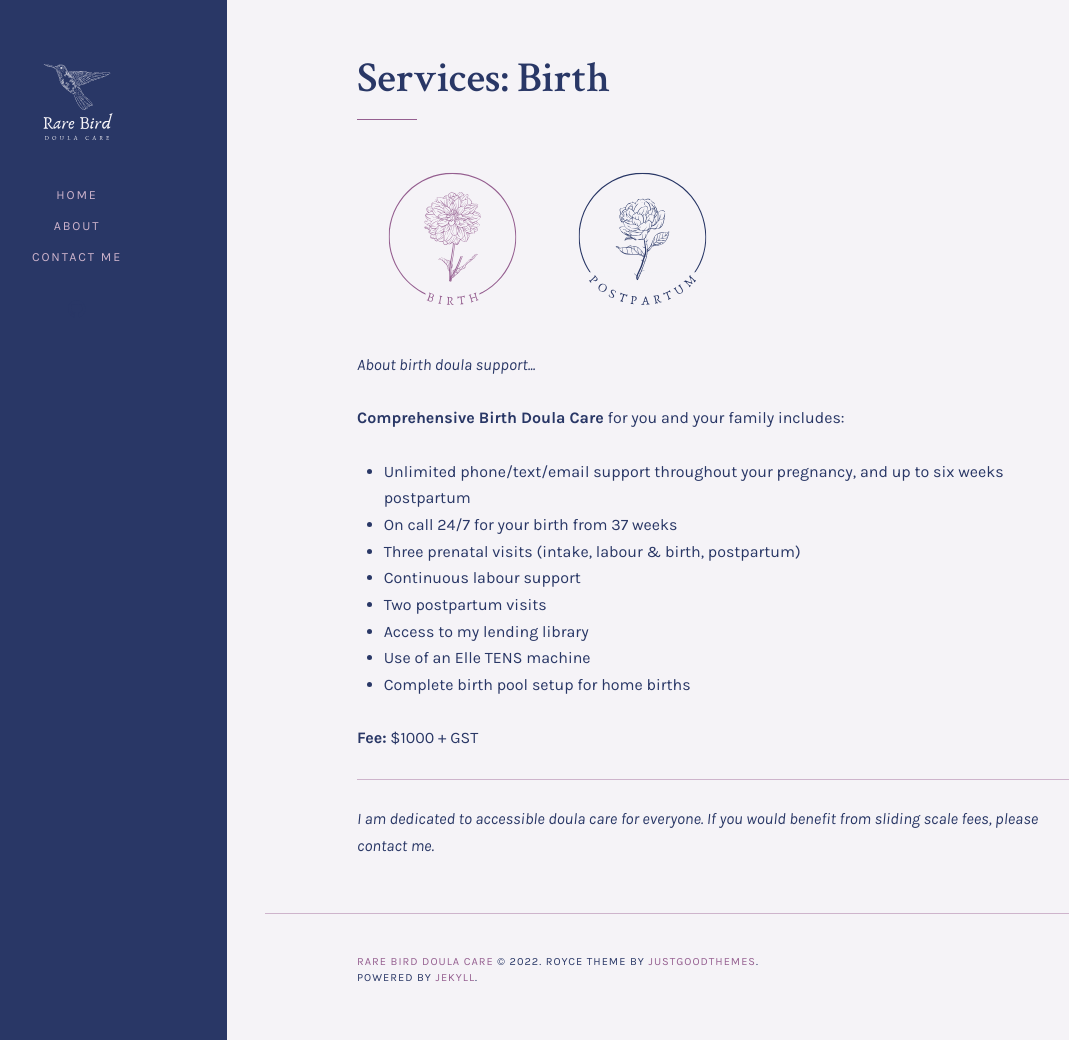
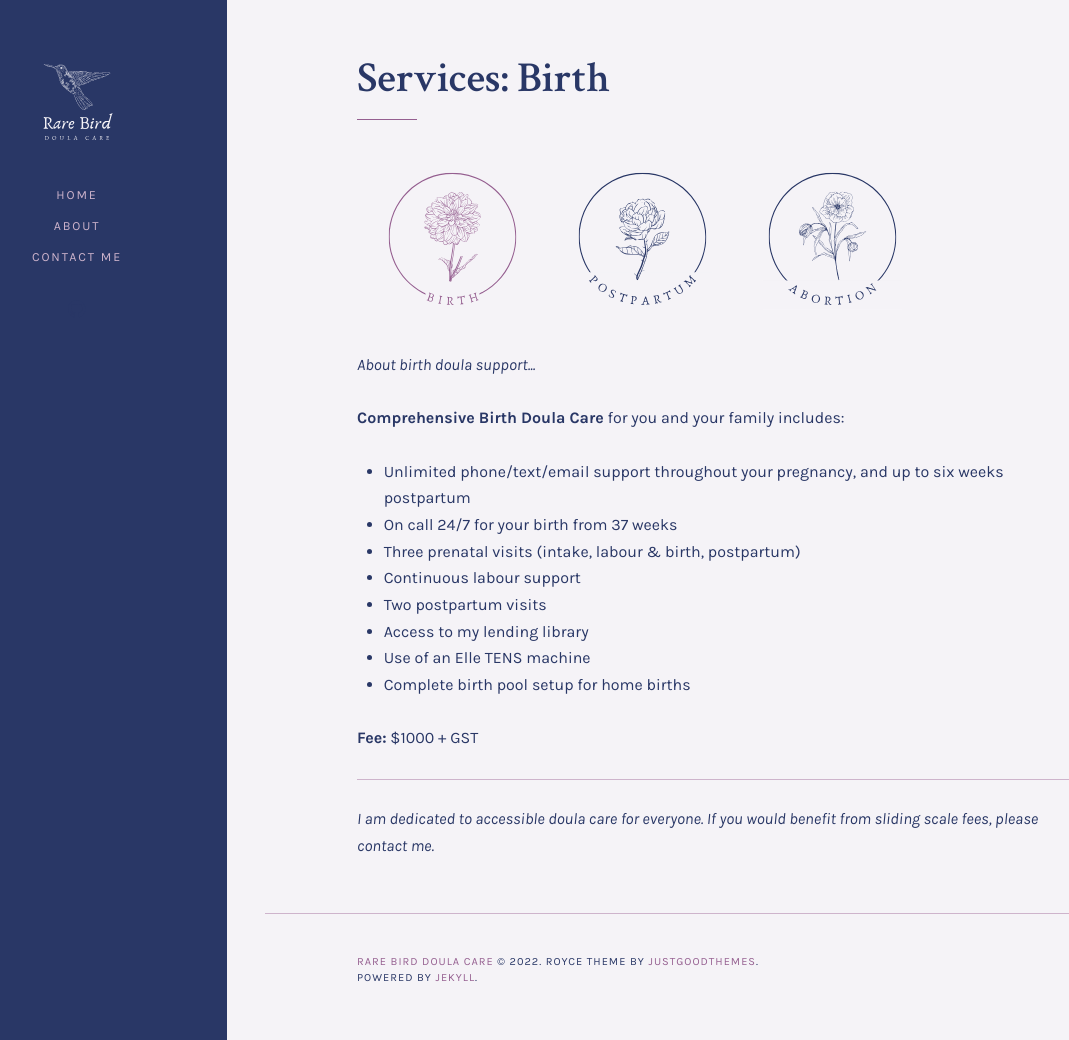
Before and after one commit to mch3rry/mypage, a Jekyll site: the page built from birth.md, in a window 1280 px wide and 1040 px high. Shown: the whole window, without its empty margins (73-1142 px from the left). Built offline with Jekyll 4.4.1, drawn with Linux system fonts in a browser that asks for light colours.

Commit message:
Update birth.md

```diff
--- a/birth.md
+++ b/birth.md
@@ -63,14 +63,14 @@
     </div>
   </div>
 
-    <!-- <div class="column">
-      <div class="card">
-        <a href="chefathome">
-          <img src="assets/images/ChefBlue.svg" width="175" alt="Chef at Home" />
-          <img src="assets/images/ChefPink.svg" width="175" alt="Chef at Home" class="img-top" />
-        </a>
-      </div>
-    </div> -->
+  <div class="column">
+    <div class="card">
+      <a href="abortion">
+        <img src="assets/images/AbortionBlue.svg" width="175" alt="Abortion" />
+        <img src="assets/images/AbortionPink.svg" width="175" alt="Abortion" class="img-top" />
+      </a>
+    </div>
+  </div>
 
 </div>
 </div>
```
